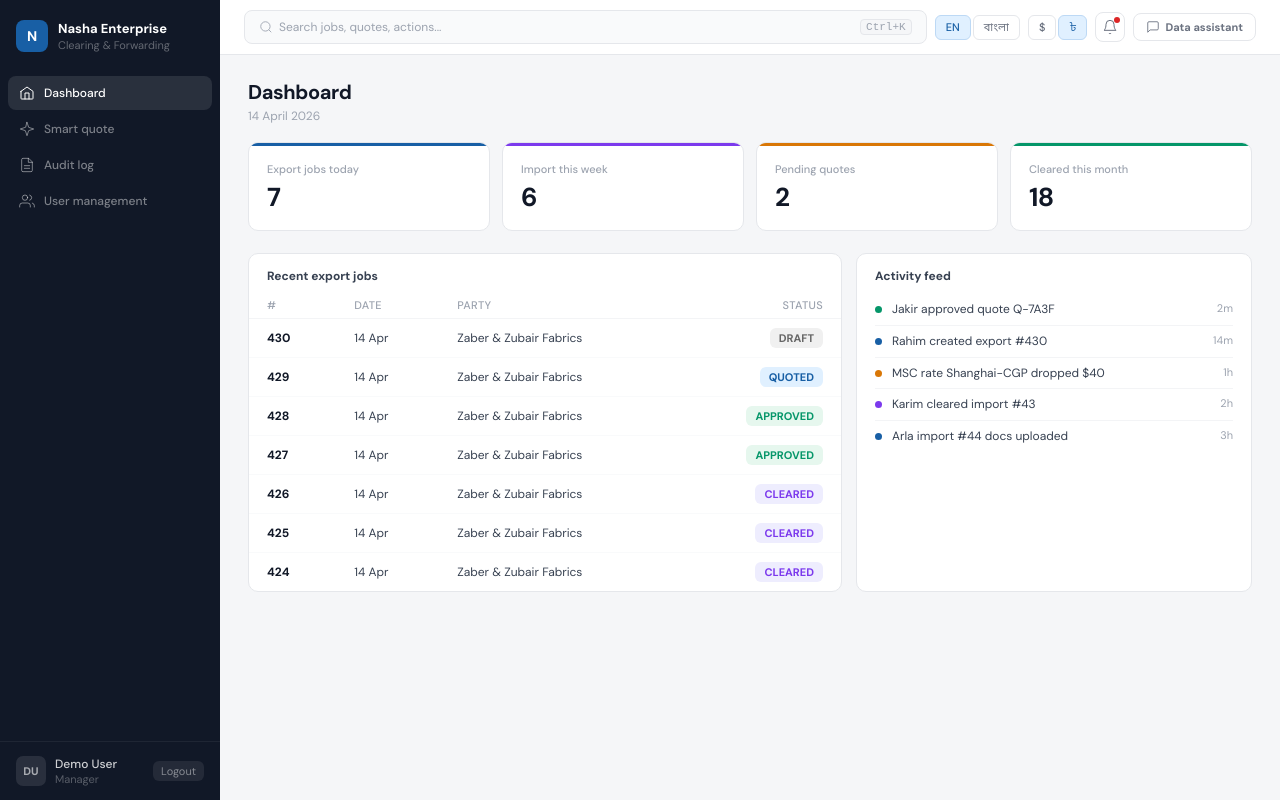
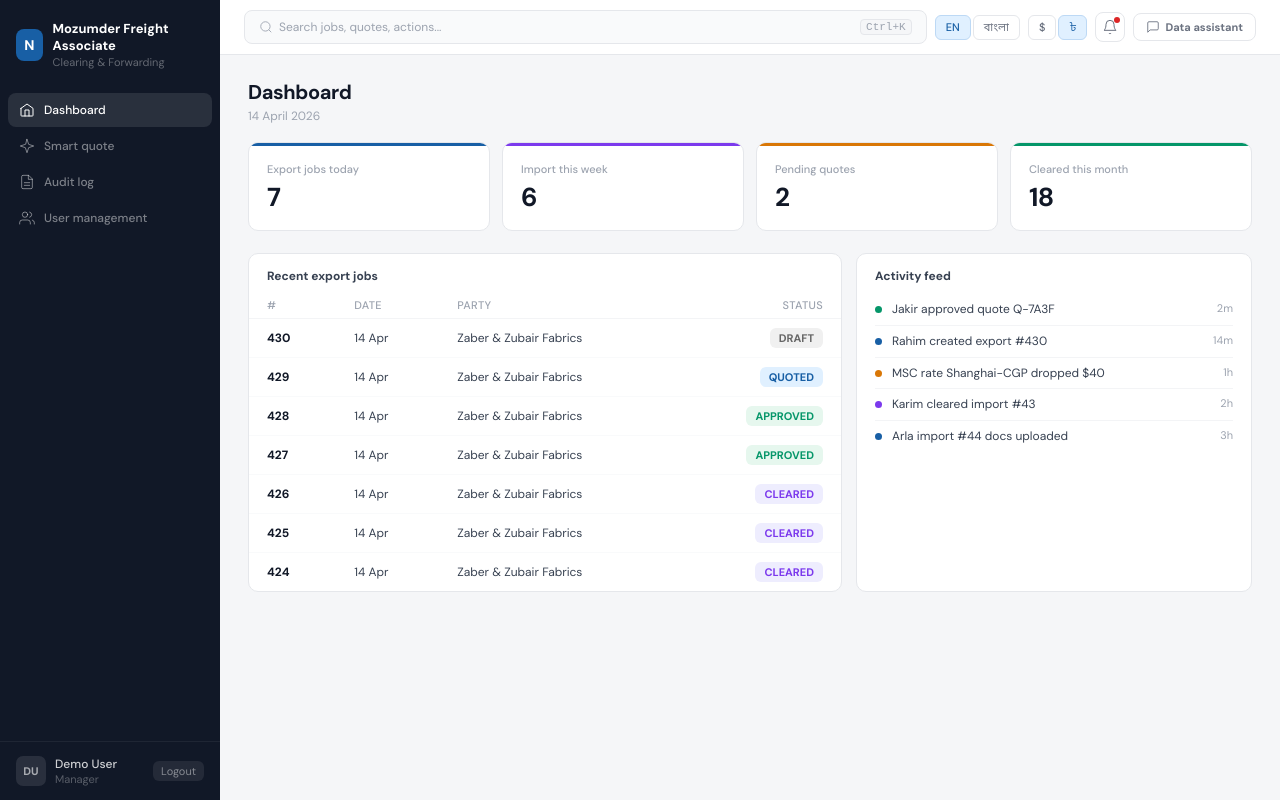
Before and after one commit to upliftdigitalpartners/Nasha-Enterprise-Uplift-Freight-AI, a website: page index.html in a window 1280 px wide. Both pictures are taken after a click on the button "Sign in". Drawn offline with Linux system fonts and the light colour scheme.

Commit message:
Update index.html

```diff
--- a/index.html
+++ b/index.html
@@ -187,7 +187,7 @@ tr:hover{background:#fafbfc}
 
 <div id="app-view" class="app hide">
 <aside class="sb">
- <div class="br"><div class="bm">N</div><div><div class="bn" id="sb-n">Nasha Enterprise</div><div class="bsub" id="sb-t">Clearing & Forwarding</div></div></div>
+ <div class="br"><div class="bm">N</div><div><div class="bn" id="sb-n">Mozumder Freight Associate</div><div class="bsub" id="sb-t">Clearing & Forwarding</div></div></div>
  <nav class="nv" id="navlist">
   <button class="ni ac" onclick="go('dash')"><svg viewBox="0 0 24 24"><path d="M3 9.5L12 3l9 6.5V20a1 1 0 01-1 1H4a1 1 0 01-1-1V9.5z"/><path d="M9 21V12h6v9"/></svg><span id="n1">Dashboard</span></button>
   <button class="ni" onclick="go('quote')"><svg viewBox="0 0 24 24"><path d="M12 2l2.5 7.5L22 12l-7.5 2.5L12 22l-2.5-7.5L2 12l7.5-2.5z"/></svg><span id="n2">Smart quote</span></button>
@@ -279,7 +279,7 @@ var LANG='en',CCY='BDT',XR=110.5;
 // i18n
 // ══════════════════════════════════════════════════════════════════
 var T={
-en:{dash:'Dashboard',quote:'Smart quote',audit:'Audit log',users:'User management',qsub:'Paste a client message — AI extracts details and finds the best rate',asub:'Transparent record of every action in the system',usub:'Manage employee accounts and roles',s1:'Export jobs today',s2:'Import this week',s3:'Pending quotes',s4:'Cleared this month',exp:'Recent export jobs',act:'Activity feed',qlbl:'Customer request',clbl:'Client',btn:'Generate quote',signin:'Sign in',sinsub:'Enter your credentials to access the system',usr:'Username',pass:'Password',assist:'Data assistant',search:'Search jobs, quotes, actions...',add:'+ Add user',lo:'Logout',cw:'Hello! Ask me anything about jobs, rates, quotes in English or Bangla.',name:'Nasha Enterprise',tag:'Clearing & Forwarding',mgr:'Manager'},
+en:{dash:'Dashboard',quote:'Smart quote',audit:'Audit log',users:'User management',qsub:'Paste a client message — AI extracts details and finds the best rate',asub:'Transparent record of every action in the system',usub:'Manage employee accounts and roles',s1:'Export jobs today',s2:'Import this week',s3:'Pending quotes',s4:'Cleared this month',exp:'Recent export jobs',act:'Activity feed',qlbl:'Customer request',clbl:'Client',btn:'Generate quote',signin:'Sign in',sinsub:'Enter your credentials to access the system',usr:'Username',pass:'Password',assist:'Data assistant',search:'Search jobs, quotes, actions...',add:'+ Add user',lo:'Logout',cw:'Hello! Ask me anything about jobs, rates, quotes in English or Bangla.',name:'Mozumder Freight Associate',tag:'Clearing & Forwarding',mgr:'Manager'},
 bn:{dash:'ড্যাশবোর্ড',quote:'স্মার্ট কোটেশন',audit:'অডিট লগ',users:'ইউজার ম্যানেজমেন্ট',qsub:'ক্লায়েন্টের মেসেজ পেস্ট করুন — AI সেরা রেট খুঁজে দেবে',asub:'প্রতিটি কাজের স্বচ্ছ রেকর্ড',usub:'কর্মচারী অ্যাকাউন্ট পরিচালনা',s1:'আজকের এক্সপোর্ট',s2:'সাপ্তাহিক ইমপোর্ট',s3:'পেন্ডিং কোটেশন',s4:'মাসিক ক্লিয়ার',exp:'সাম্প্রতিক এক্সপোর্ট',act:'কার্যকলাপ',qlbl:'ক্রেতার অনুরোধ',clbl:'ক্লায়েন্ট',btn:'কোটেশন তৈরি করুন',signin:'সাইন ইন',sinsub:'সিস্টেমে প্রবেশ করতে তথ্য দিন',usr:'ইউজারনেম',pass:'পাসওয়ার্ড',assist:'ডাটা সহকারী',search:'জব, কোটেশন খুঁজুন...',add:'+ নতুন ইউজার',lo:'লগআউট',cw:'আসসালামু আলাইকুম! জব, রেট, কোটেশন সম্পর্কে জিজ্ঞাসা করুন।',name:'নাশা এন্টারপ্রাইজ',tag:'ক্লিয়ারিং এন্ড ফরওয়ার্ডিং',mgr:'ম্যানেজার'}
 };
 
```
